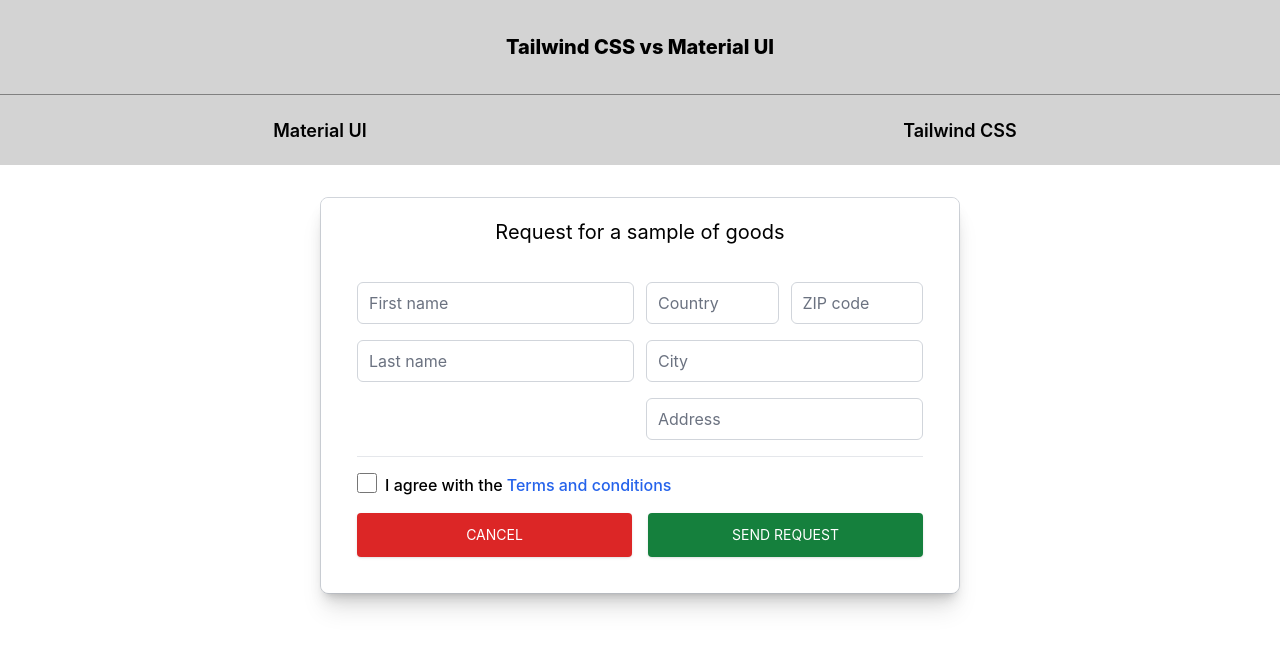
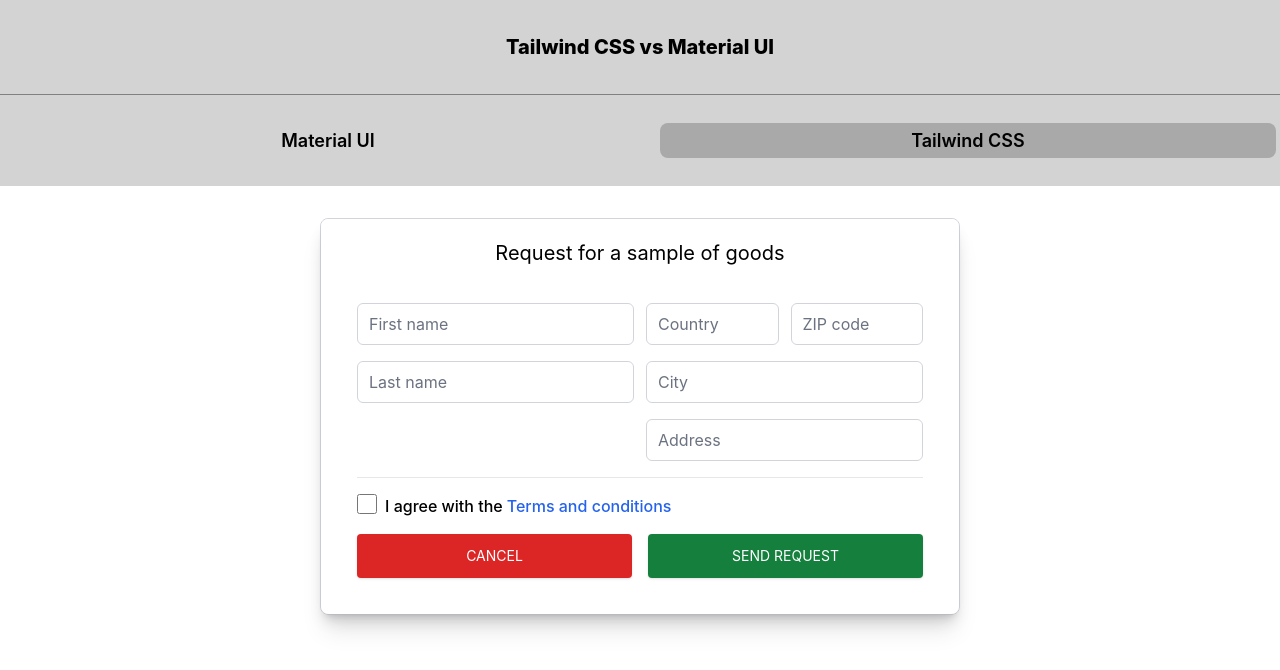
Before and after one commit to ZvegTeam/mui-vs-tailwind, a React (Create React App) app: page /tailwind-css in a window 1280 px wide. Shown: the top 670 px of the page. Built offline with nearby package versions, Linux system fonts and the light colour scheme.

Commit message:
Add active link styles

```diff
--- a/src/components/Header/index.tsx
+++ b/src/components/Header/index.tsx
@@ -1,21 +1,37 @@
 import { FC } from 'react';
-import { Link } from 'react-router-dom';
+import { Link, useLocation } from 'react-router-dom';
 
 export const Header: FC = () => {
+  const router = useLocation();
+
+  const path = router.pathname;
+
   return (
     <>
       <header className="main-header">
-        <h3 className='header-title'>Tailwind CSS vs Material UI</h3>
-        <nav className='nav'>
-          <ul className='nav-list'>
-            <li className='nav-list-item'>
+        <h3 className="header-title">Tailwind CSS vs Material UI</h3>
+        <nav className="nav">
+          <ul className="nav-list">
+            <li className="nav-list-item">
               <Link className="nav-list-item-link" to="/material-ui">
-                Material UI
+                <div
+                  className={'nav-list-item'.concat(
+                    path === '/material-ui' ? ' active-link' : ''
+                  )}
+                >
+                  Material UI
+                </div>
               </Link>
             </li>
-            <li className='nav-list-item'>
+            <li className="nav-list-item">
               <Link className="nav-list-item-link" to="/tailwind-css">
-                Tailwind CSS
+                <div
+                  className={'nav-list-item'.concat(
+                    path === '/tailwind-css' ? ' active-link' : ''
+                  )}
+                >
+                  Tailwind CSS
+                </div>
               </Link>
             </li>
           </ul>
--- a/src/index.css
+++ b/src/index.css
@@ -61,6 +61,11 @@ body {
   font-size: 18px;
 }
 
-.nav-list-item-link:hover {
+.nav-list-item-link > div:hover {
   opacity: 0.6;
+  background-color: grey;
 }
+
+.active-link {
+  background-color: darkgrey;
+}
```
